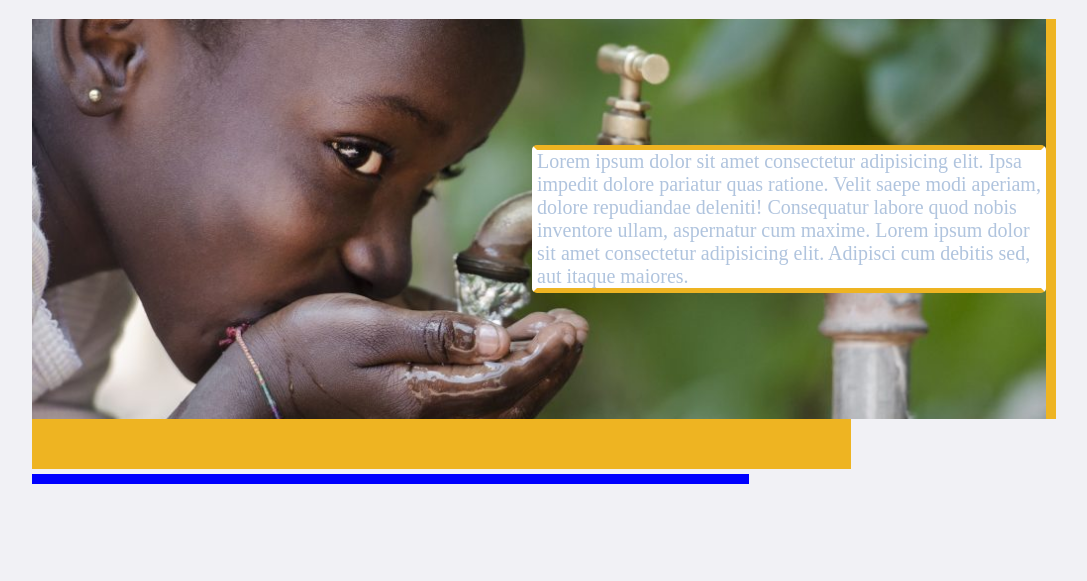
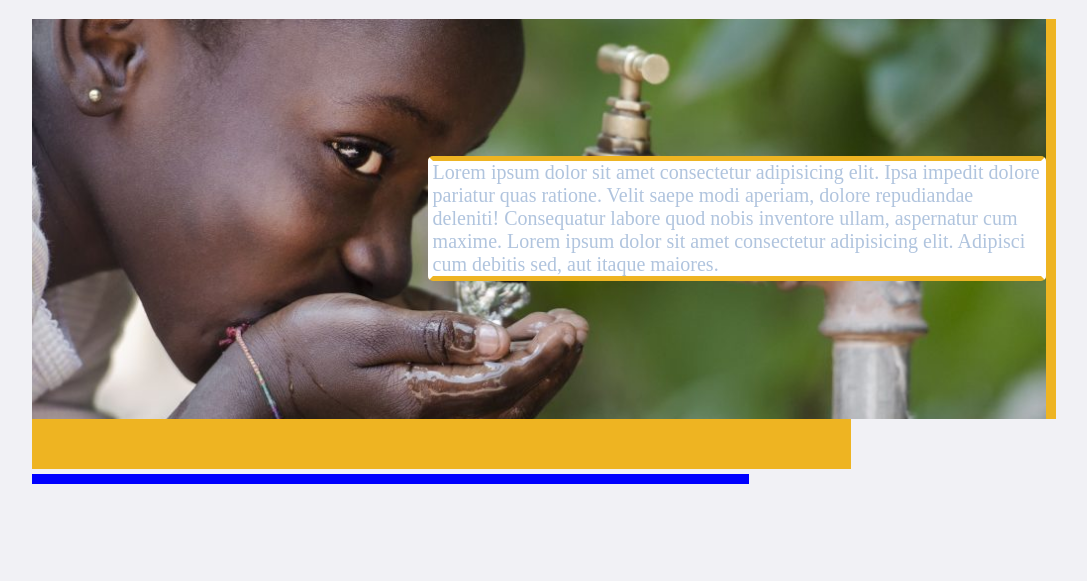
Before and after one commit to Eloish/dtexercsice, a plain HTML site: page index.html in a window 1280 px wide. Shown: the part 196-777 px from the top of the page, without its empty margins (96-1183 px from the left). Drawn offline with Linux system fonts and the light colour scheme.

```diff
--- a/assets/css/style.css
+++ b/assets/css/style.css
@@ -22,11 +22,12 @@ nav{
     display: flex;
     background-position: center;
     align-items: center;
+    justify-content: right;
 }
-.lorem{
+.lorem {
     background: white;
-    margin-left: 500px;
     font-size: 20px;
+    width: 60%;
     color: #b0c4de;
     border: 5px white solid;
     border-radius: 5px;
```
Also changed, not shown: index.html (+0 -4 lines).
